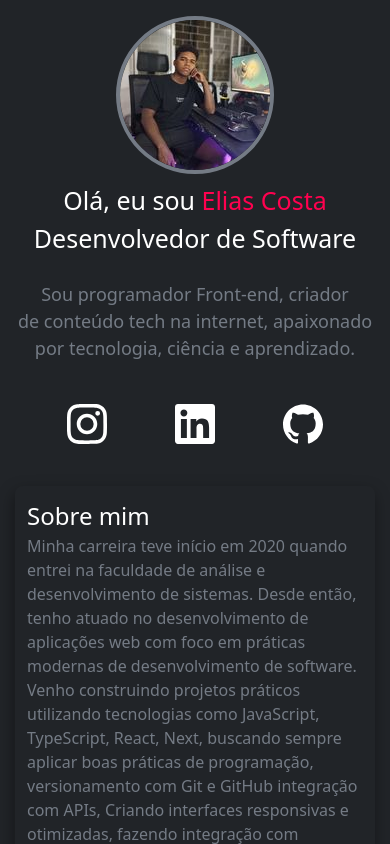
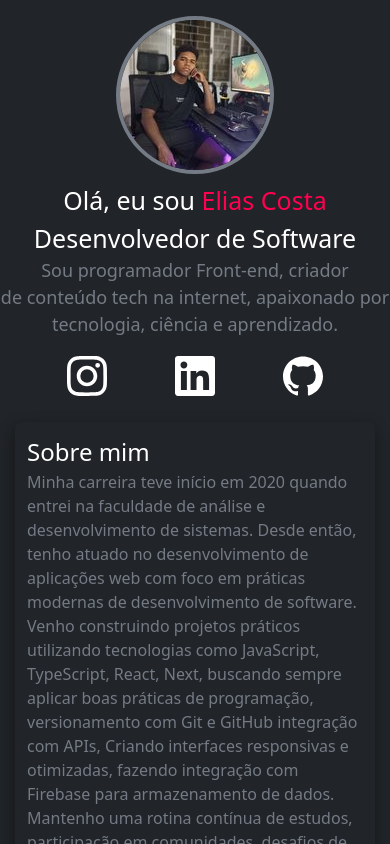
Before and after one commit to eliasjrdev/portfolioeliasjr.dev, a React (Vite) app: page / in a window 390 px wide. Shown: the top 844 px of the page. Built offline with nearby package versions, Linux system fonts and the light colour scheme; a web font is replaced by a local one.

Commit message:
mudando espaçamento entre icones do header

```diff
--- a/src/pages/Home.jsx
+++ b/src/pages/Home.jsx
@@ -12,17 +12,17 @@ function Home() {
     return (
         <div className='flex flex-col lg:flex-row w-full min-h-screen bg-[#212428] font-medium'>
             <div className='lg:w-1/2 lg:items-end flex flex-col '>
-                <header className='lg:w-4/5 lg:justify-center lg:items-start w-full h-full pt-4 flex flex-col items-center '>
+                <header className='lg:w-4/5 lg:justify-center lg:items-start w-full h-full pt-4 flex flex-col items-center'>
                     <img src={imgperfil} alt="Imagem de Perfil" className='mb-2 border-4 border-[#747B85] rounded-full ' />
-                    <div className='lg:h-auto lg:items-start flex flex-col items-center h-9/10'>
-                        <h1 className='mb-2 lg:pt-3 lg:w-96 lg:text-start font-medium sm:text-3xl md:text-4xl lg:text-5xl xl:text-5xl text-white text-[25px] pb-2 text-center'>Olá, eu sou<br className="hidden lg:block" />
+                    <div className='lg:h-auto lg:items-start flex flex-col items-center'>
+                        <h1 className='lg:pt-3 lg:w-96 lg:text-start font-medium sm:text-3xl md:text-4xl lg:text-5xl xl:text-5xl text-white text-[25px] text-center'>Olá, eu sou<br className="hidden lg:block" />
                             <span className='text-[#FF014F]' > Elias Costa </span><br />
                             Desenvolvedor de Software
                         </h1>
-                        <p className='mb-4  lg:text-start lg:p-0 text-[#747B85] text-[18px]  text-center p-2 text-base sm:text-lg md:text-xl lg:text-2xl'>
+                        <p className='lg:text-start lg:p-0 text-[#747B85] text-[18px]  text-center text-base sm:text-lg md:text-xl lg:text-2xl'>
                             Sou programador Front-end, criador<br /> de conteúdo tech na internet, apaixonado<br className="hidden lg:block" /> por tecnologia, ciência e aprendizado.
                         </p>
-                        <div className='h-19 w-64  flex justify-between items-center '>
+                        <div className='h-19 w-64  flex justify-between items-center'>
                             <a href="https://www.instagram.com/eliasjr.dev/?hl=pt-br" target="_blank" rel="noopener noreferrer"><SiInstagram size={40} title="Instagram" className="text-white dark:text-white transition-transform duration-300 ease-in-out lg:hover:scale-110" /></a>
                             <a href="https://www.linkedin.com/in/elias-c/" target="_blank" rel="noopener noreferrer"><SiLinkedin size={40} title="Linkedin" className="text-white dark:text-white transition-transform duration-300 ease-in-out lg:hover:scale-110" /></a>
                             <a href="https://github.com/eliasjrdev" target="_blank" rel="noopener noreferrer"><SiGithub size={40} title="GitHub" className="text-white dark:text-white lg: transition-transform duration-300 ease-in-out lg:hover:scale-110" /></a>
@@ -30,7 +30,7 @@ function Home() {
                     </div>
                 </header>
             </div>
-            <div className="lg:w-1/2 lg:p-0 lg:pt-5 lg:h-screen lg:overflow-y-auto p-6 flex flex-col items-center">
+            <div className="lg:w-1/2 lg:p-0 lg:pt-5 lg:h-screen lg:overflow-y-auto p-6 pt-2 flex flex-col items-center">
                 <main className='lg:pl-5 lg:w-full lg:items-start flex flex-col items-center '>
                     <div className='lg:w-5/6 flex flex-col gap-4 '>
                         <div className='lg:w-full lg:flex lg:flex-col lg:justify-center lg:h-82 h-full w-90 shadow-[-1px_6px_16px_0px_rgba(5,_5,_5,_0.4)] p-3 rounded-lg'>
```
